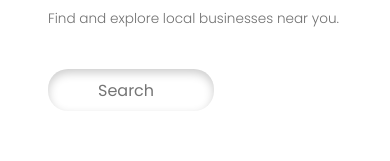
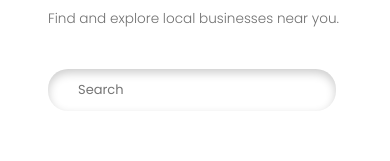
Before and after one commit to Nirmitjatana/localb-frontend, a React (Create React App) app: page / in a window 390 px wide. Shown: the part 294-455 px from the top of the page. Built offline with nearby package versions, Linux system fonts and the light colour scheme.

Commit message:
search box for mobile

```diff
--- a/src/App.css
+++ b/src/App.css
@@ -227,4 +227,10 @@ box-shadow: 0px 0px 8px 0px #0000004f;
     color: #717171;
     margin-top: -15px;
   }
+  .searchbox{
+    width: 90%;
+    padding-left: 30px;
+    font-size: 13px;
+    color: #717171;
+  }
 }
```
